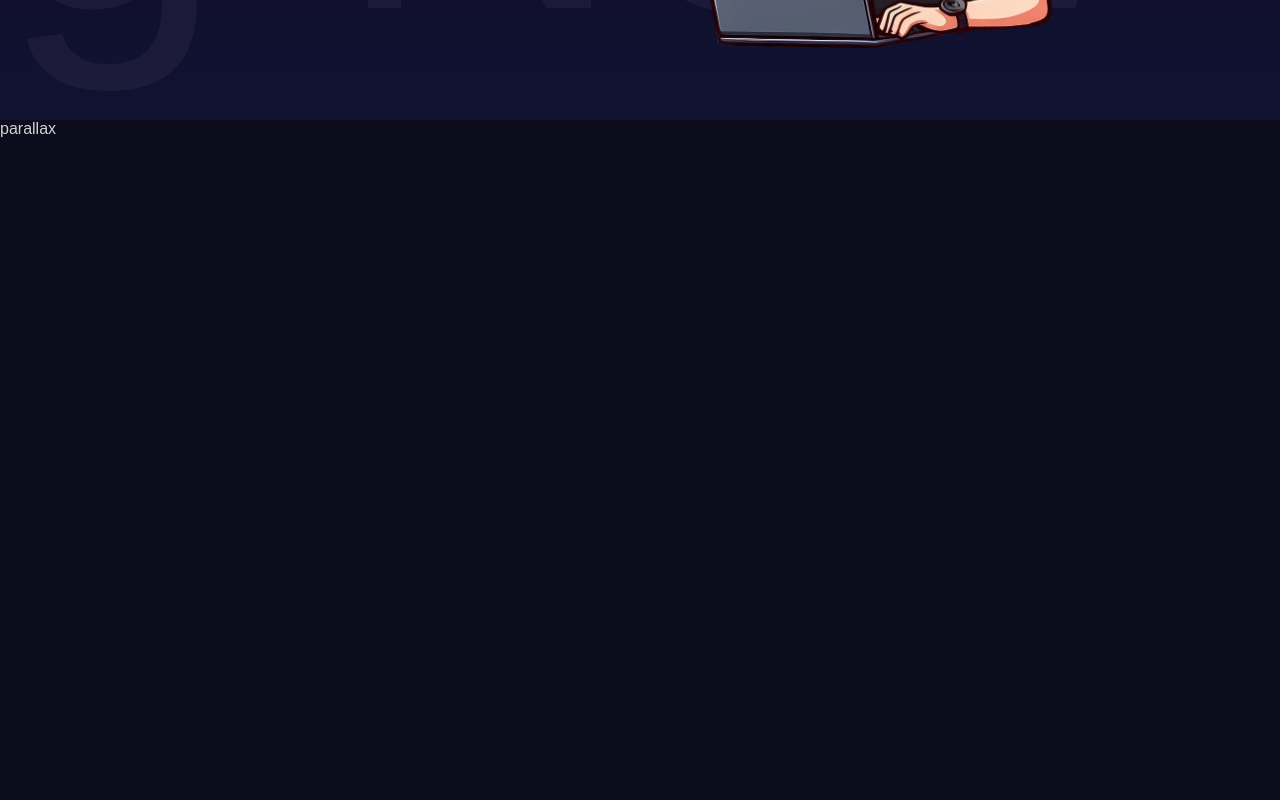
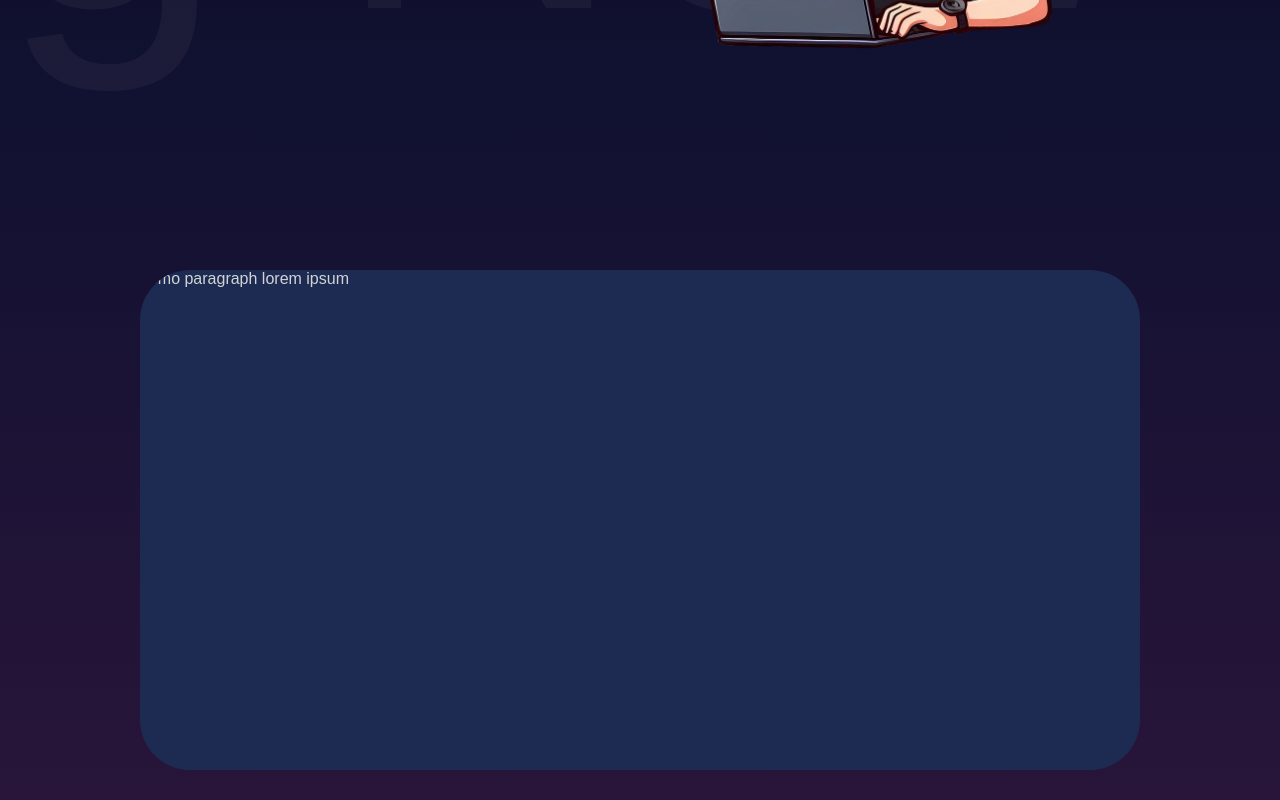
Before and after one commit to vijayvp09/personal_portfolio, a React app: page / in a window 1280 px wide. Shown: the part 680-1480 px from the top of the page. Built offline with nearby package versions, Linux system fonts and the light colour scheme; the HTML template or start-up script is replaced by a standard one.

Commit message:
parallax logic started

```diff
--- a/src/App.jsx
+++ b/src/App.jsx
@@ -1,20 +1,26 @@
 import './App.scss'
 import Navbar from "./components/navbar/Navbar"
 import Hero from "./components/hero/Hero"
-
+import Card from "./components/parallax/Card"
+import data from "./data"
 function App() {
   return<div>
     <section>
       <Navbar />
       <Hero />
     </section>
-    <section>parallax</section>
+    <section style={{height: `calc(${data.length} * 100vh)`}}>
+      <div style={{background: 'linear-gradient(180deg, #111132, #7E2553)'}}>
+        {data.map((item, i) => {
+          return(
+            <Card key={i} {...item}/>
+          )
+        })}
+      </div>
+    </section>
     <section>services</section>
     <section>parallax</section>
     <section>portfolio1</section>
-    <section>portfolio2</section>
-    <section>portfolio</section>
-    <section>contact</section>
   </div>
 
 }
--- a/src/App.scss
+++ b/src/App.scss
@@ -22,4 +22,5 @@ a{
 section{
     height: 100vh;
     scroll-snap-align: center;
+
 }
--- /dev/null
+++ b/src/components/parallax/Card.jsx
@@ -0,0 +1,12 @@
+import './card.scss'
+
+export default function Card({color}) {
+    return(
+        <div className="container">
+            <div className="card" style={{background: color}}>
+                <p>demo paragraph lorem ipsum</p>
+                <img src="" alt="" />
+            </div>
+        </div>
+    )
+}
--- /dev/null
+++ b/src/components/parallax/card.scss
@@ -0,0 +1,14 @@
+.container{
+    display: flex;
+    justify-content: center;
+    align-items: center;
+    position: sticky;
+    top: 0px;
+    height: 100vh;
+    .card{
+        width: 1000px;
+        height: 500px;
+        border-radius: 50px;
+        overflow: hidden;
+    }
+}
--- /dev/null
+++ b/src/data.js
@@ -0,0 +1,8 @@
+const data = [
+    {color: "#1D2B53"},
+    {color: "#7E2553"},
+    {color: "#FF004D"},
+    {color: "#FAEF5D"},
+]
+
+export default data;
```
